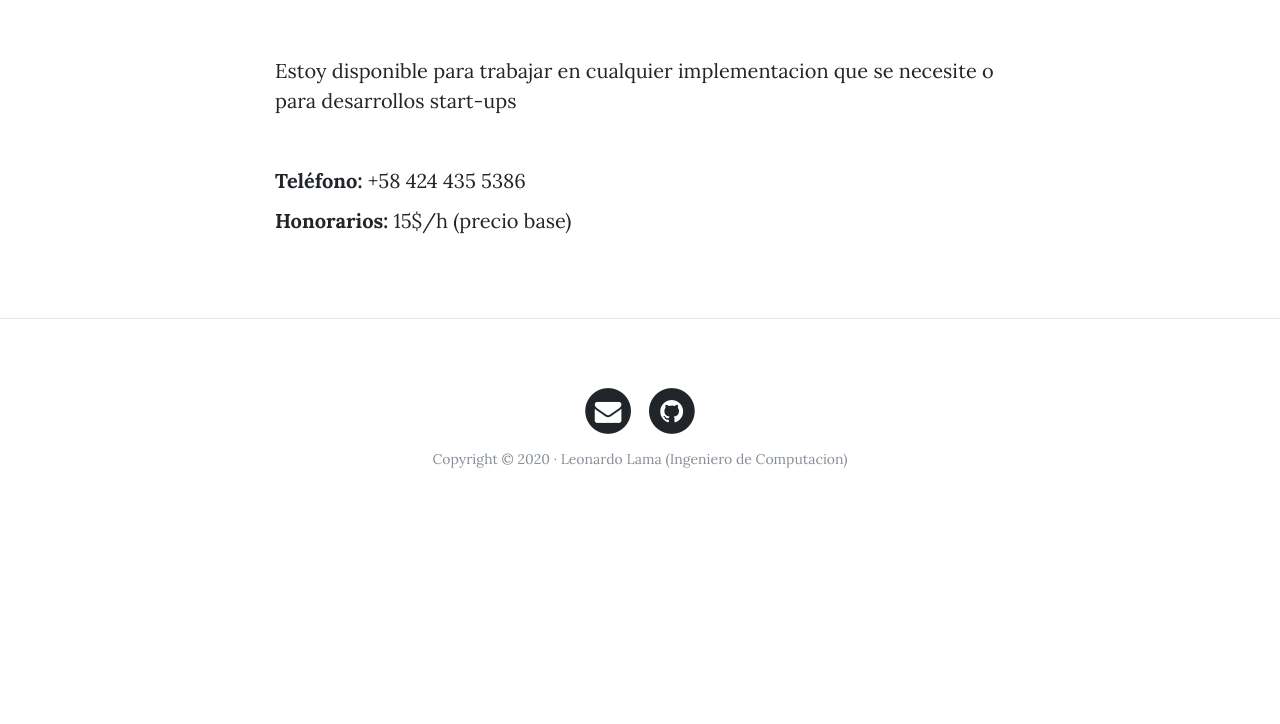
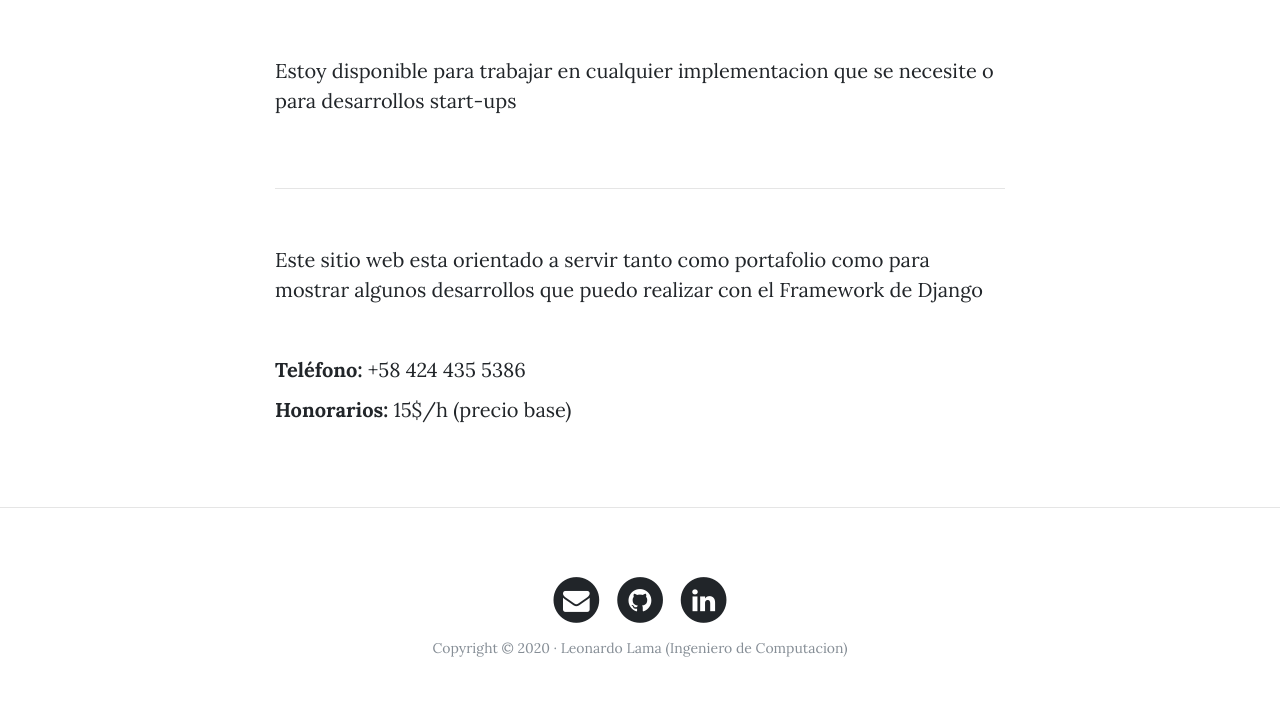
Before and after one commit to lajolari/portafolio, a Django app: page /contact/ in a window 1280 px wide. Shown: the part 536-1260 px from the top of the page. Before the commit the page ends 1004 px from the top, so only its background shows below. Run offline with Django 3.2, Linux system fonts and the light colour scheme; some libraries are stand-ins or nearby versions.

Commit message:
Actualizaciones: Agregado el FA de linkedin y actualizado contacto y about

```diff
--- a/webpersonal/core/templates/core/about.html
+++ b/webpersonal/core/templates/core/about.html
@@ -18,6 +18,7 @@
             <h2 class="section-heading">Leonardo Lama</h2>
             <p>Ingeniero de Computacion egresado de la Universidad Jose Antonio Paez. Programador Python - Django.</p>
             <p>He trabajado desde el 2017 en diversos proyectos que abarcan desde ensamblaje de sitios web con Wordpress, hasta desarrollos con PHP 5.6, 7.1, Laravel, Python 2.7 y 3.5 y Django</p>
+            <p>Tengo conocimientos en arquitectura MVC y una buena capacidad de adaptacion para el desarrollo.</p>
         </div>
     </div>
 {% endblock %}
--- a/webpersonal/core/templates/core/base.html
+++ b/webpersonal/core/templates/core/base.html
@@ -94,6 +94,14 @@
                   </span>
                 </a>
               </li>
+              <li class="list-inline-item">
+                <a href="https://www.linkedin.com/in/leonardo-lama-488a1b191/" target="_blank">
+                  <span class="fa-stack fa-lg">
+                    <i class="fa fa-circle fa-stack-2x"></i>
+                    <i class="fa fa-linkedin fa-stack-1x fa-inverse"></i>
+                  </span>
+                </a>
+              </li>
             </ul>
             <p class="copyright text-muted">Copyright &copy; 2020 · Leonardo Lama (Ingeniero de Computacion) </p>
           </div>
--- a/webpersonal/core/templates/core/contact.html
+++ b/webpersonal/core/templates/core/contact.html
@@ -13,6 +13,8 @@
     <div class="row">
         <div class="col-lg-8 col-md-10 mx-auto">
             <p>Estoy disponible para trabajar en cualquier implementacion que se necesite o para desarrollos start-ups</p>
+            <hr>
+            <p>Este sitio web esta orientado a servir tanto como portafolio como para mostrar algunos desarrollos que puedo realizar con el Framework de Django</p>
             <br>
             <p><b>Teléfono:</b> +58 424 435 5386</p>
             <p><b>Honorarios:</b> 15$/h (precio base)</p>
```
